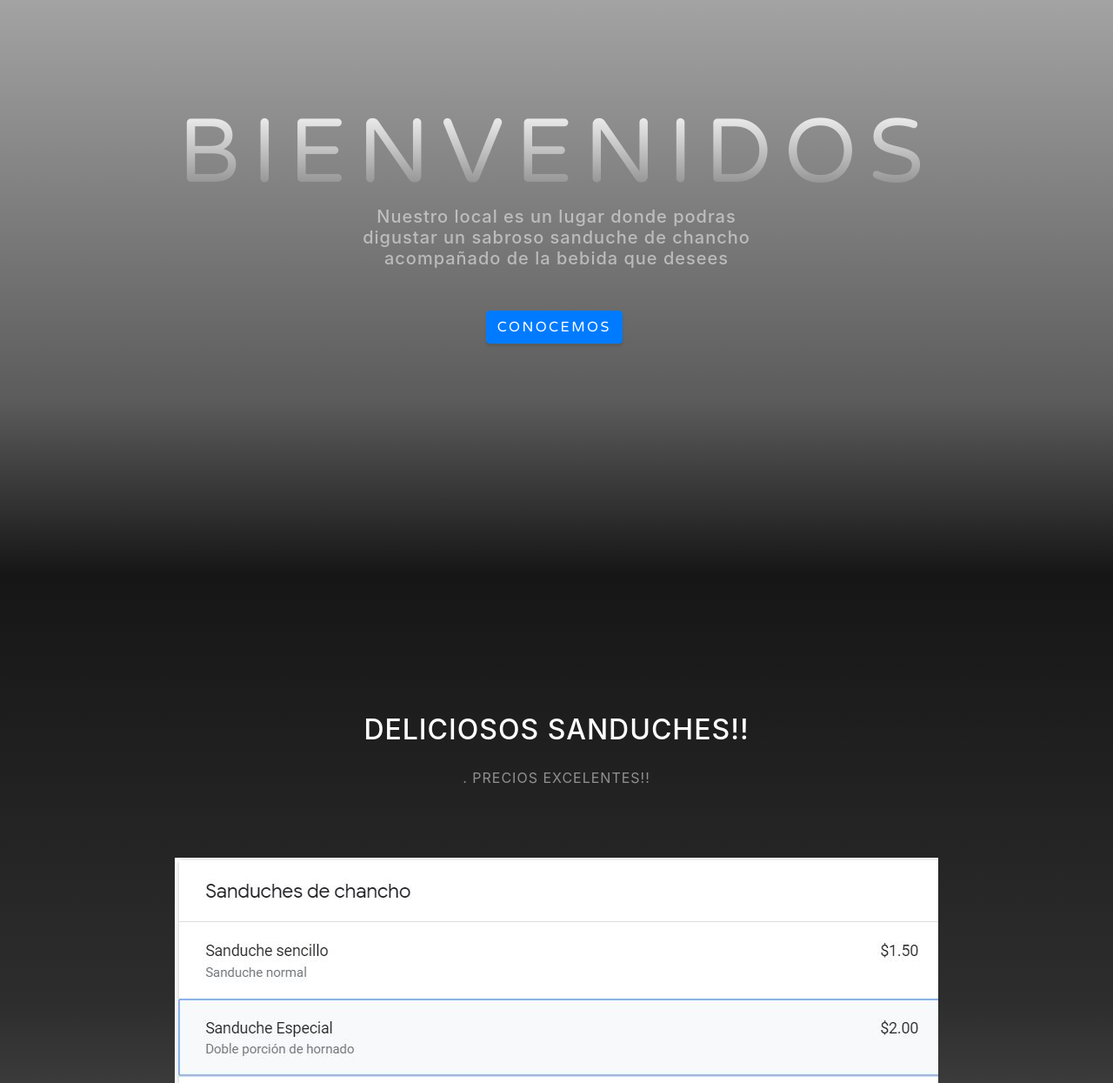
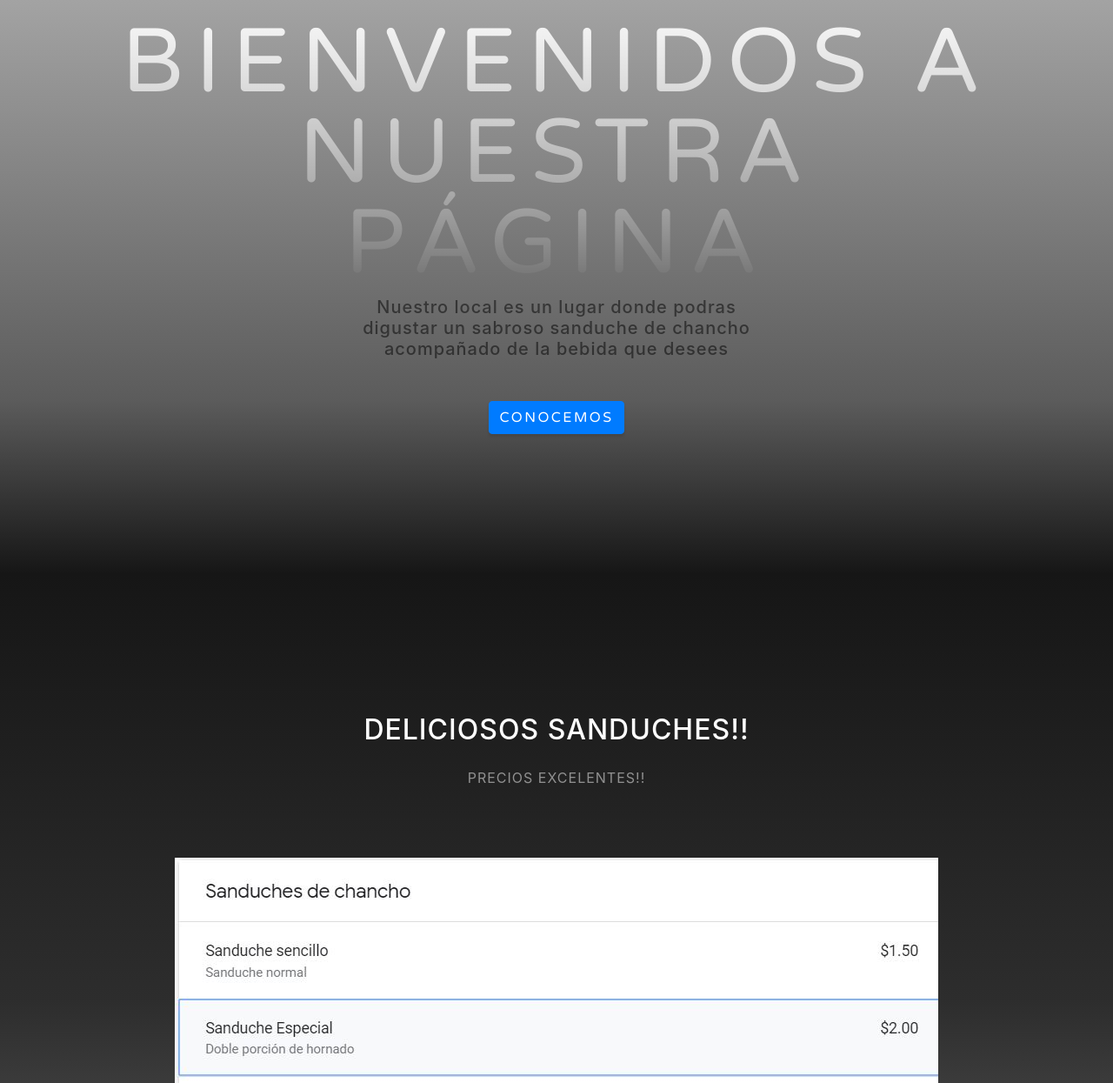
Before and after one commit to nelsonvalencian/SANDUCHES-RICKY-, a website with bundled scripts: page index.html in a window 1280 px wide. Shown: the part 140-1385 px from the top of the page at 87% size. Built offline with nearby package versions, Linux system fonts and the light colour scheme; files whose address does not match are found by name.

Commit message:
none
none

```diff
--- a/index.html
+++ b/index.html
@@ -50,11 +50,12 @@
   <header class="masthead">
     <div class="container d-flex h-100 align-items-center">
       <div class="mx-auto text-center">
-        <h1 class="mx-auto my-0 text-uppercase">BIENVENIDOS</h1>
-        <h2 class="text-white-50 mx-auto mt-2 mb-5">Nuestro local es un  lugar donde podras digustar un sabroso sanduche de chancho acompañado de la bebida que desees</h2>
+        <h1 class="mx-auto my-0 text-uppercase">BIENVENIDOS A NUESTRA PÁGINA</h1>
+        <h2 class="text-black-50 mx-auto mt-2 mb-5">Nuestro local es un  lugar donde podras digustar un sabroso sanduche de chancho acompañado de la bebida que desees</h2>
         <a href="#about" class="btn btn-primary js-scroll-trigger">CONOCEMOS</a>
+
+      </div>
        <img src="img/v.jpg" class="img/s.jpeg" alt="">
-      </div>
     </div>
   </header>
 
@@ -65,7 +66,7 @@
         <div class="col-lg-8 mx-auto">
           <h2 class="text-white mb-4">DELICIOSOS SANDUCHES!!</h2>
           <p class="text-white-50">
-            <a></a>. PRECIOS EXCELENTES!!</p>
+            <a></a> PRECIOS EXCELENTES!!</p>
         </div>
       </div>
       <img src="img/p.JPG"  class="img-fluid" alt="">
```
